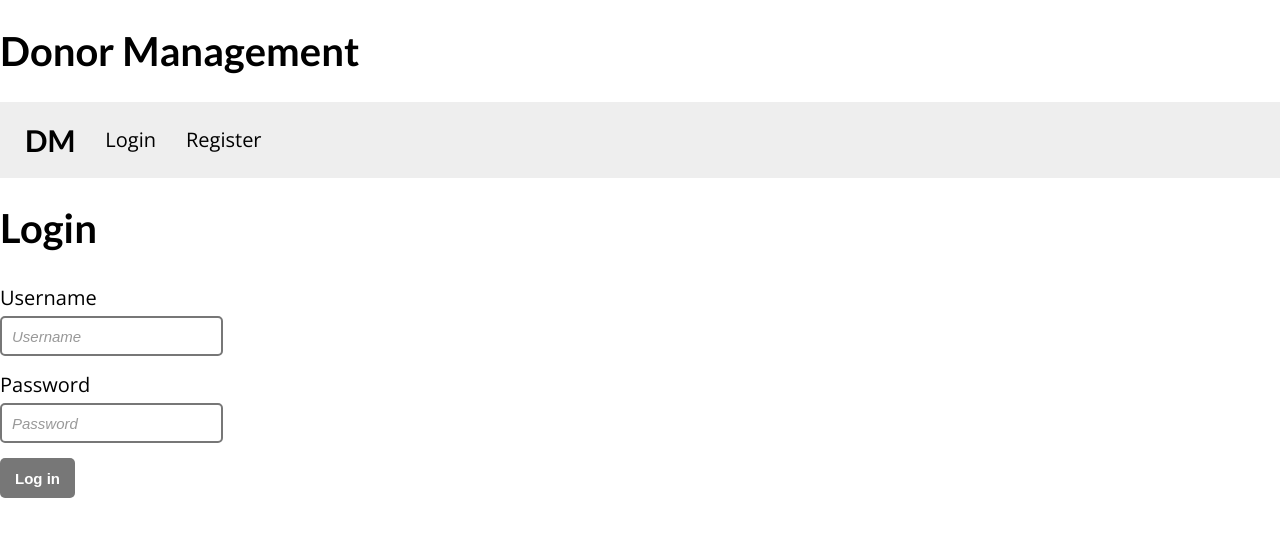
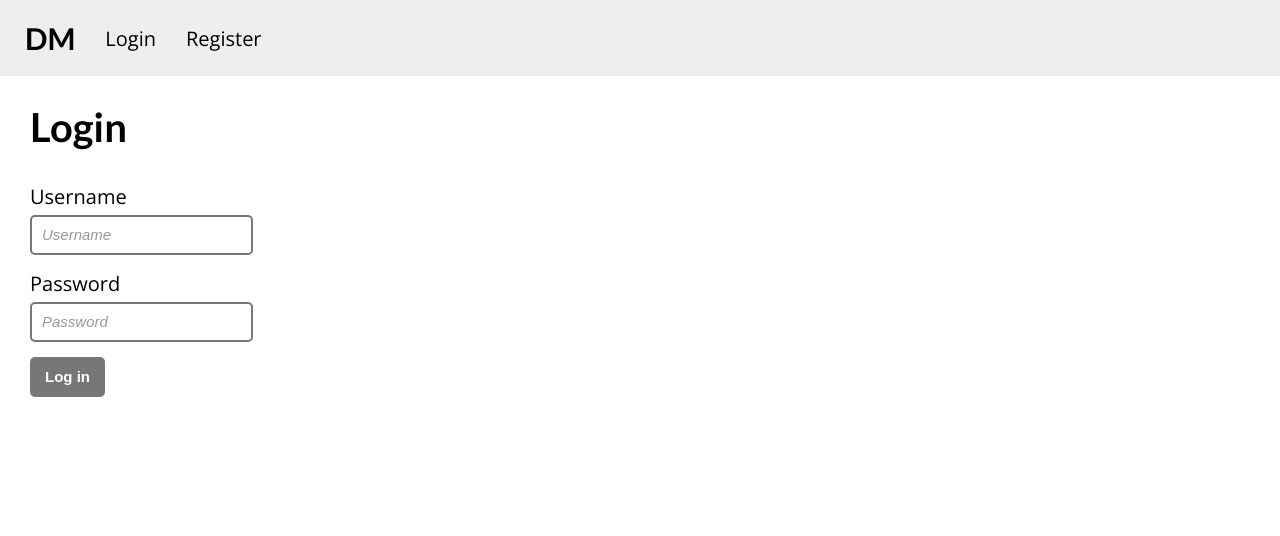
Before and after one commit to donor-management/Frontend, a React (Create React App) app: page /login in a window 1280 px wide. Shown: the top 536 px of the page. Built offline with nearby package versions, Linux system fonts and the light colour scheme.

Commit message:
Style component

```diff
--- a/src/App.js
+++ b/src/App.js
@@ -1,5 +1,6 @@
 import React from 'react';
 import { BrowserRouter as Router, Switch, Route } from 'react-router-dom';
+import styled from 'styled-components';
 import auth from './services/authService';
 import MainNav from './components/MainNav';
 import HomePage from './components/HomePage';
@@ -8,14 +9,17 @@ import LoginForm from './components/LoginForm';
 import Logout from './components/Logout';
 import NotFound from './components/NotFound';
 
+const StyledMain = styled.main`
+  padding: 0 1.5rem;
+`;
+
 const App = () => {
   const user = auth.getCurrentUser();
   return (
     <Router>
       <div className="App">
-        <h1>Donor Management</h1>
         <MainNav user={user} />
-        <main className="container">
+        <StyledMain>
           <Switch>
             <Route path="/register" component={RegisterForm} />
             <Route path="/login" component={LoginForm} />
@@ -23,7 +27,7 @@ const App = () => {
             <Route path="/" component={HomePage} />
             <Route component={NotFound} />
           </Switch>
-        </main>
+        </StyledMain>
       </div>
     </Router>
   );
```
